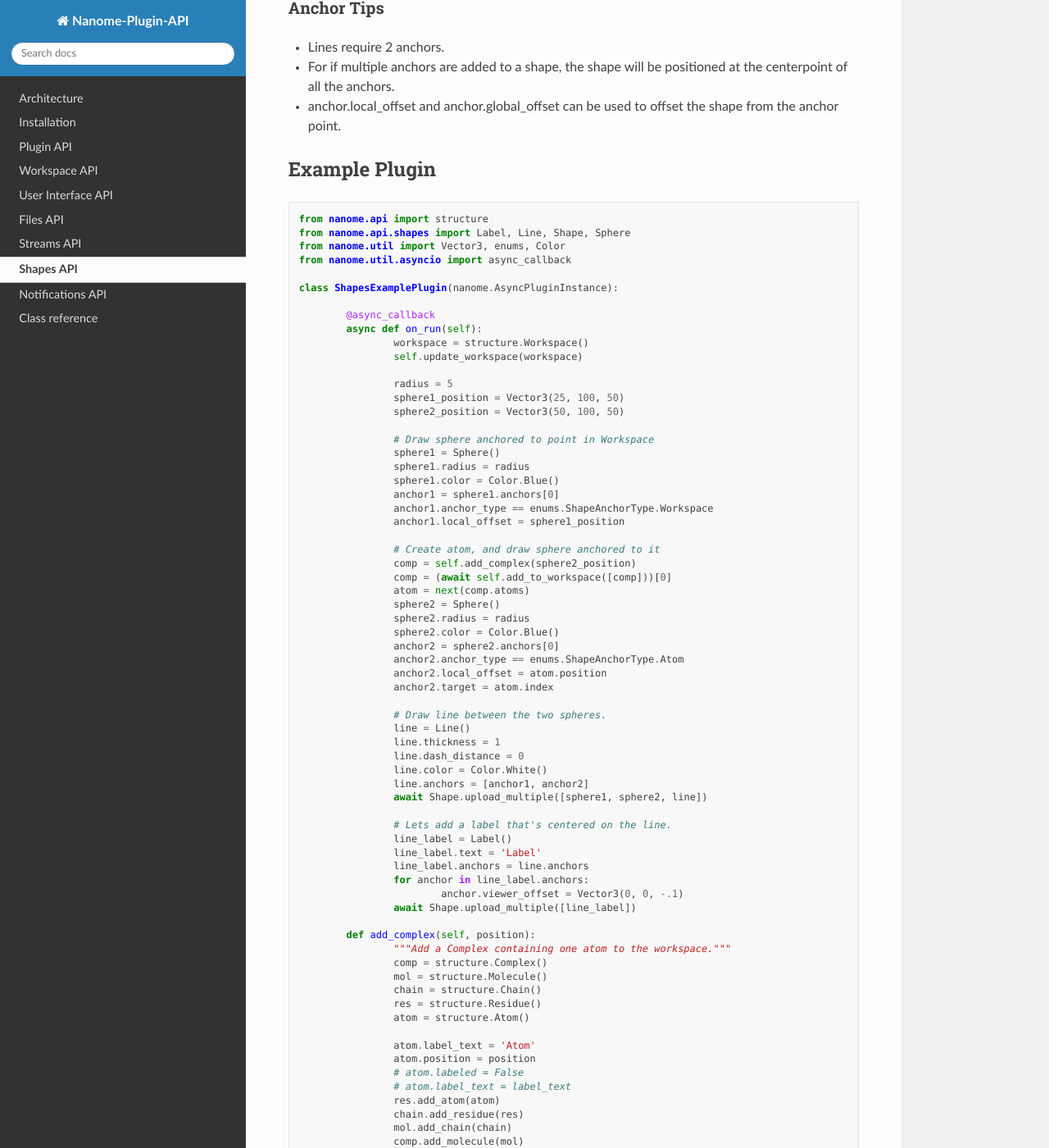
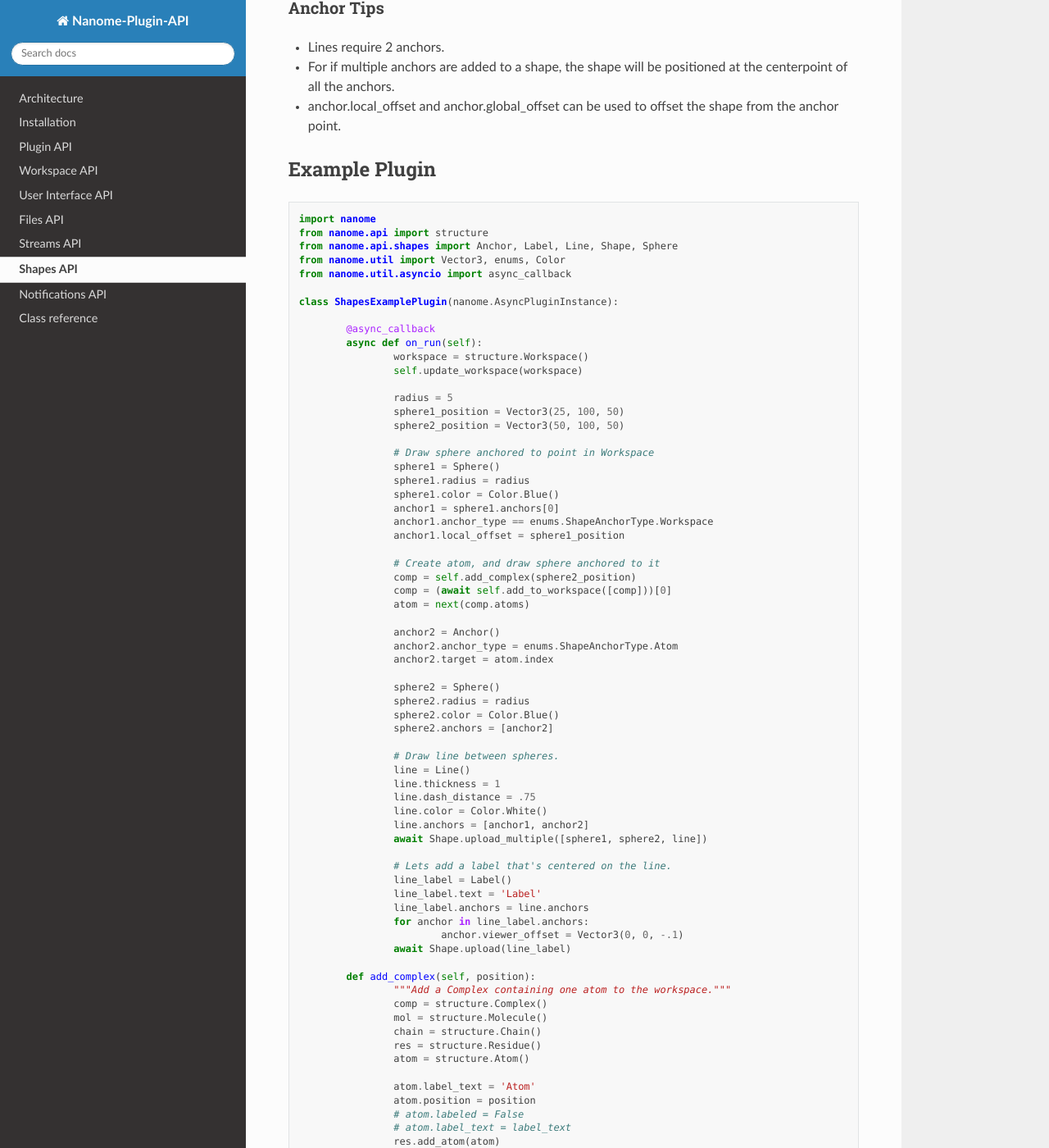
Before and after one commit to nanome-ai/nanome-lib, a Sphinx documentation site: the page built from doc/source/shapes.rst, in a window 1280 px wide and 1400 px high, scrolled down 1104 px. Shown: the whole window at 82% size. Built offline with Sphinx 7.4.7 and the Read the Docs theme 2.0.0, drawn with Linux system fonts in a browser that asks for light colours; pages that are not in the unit, such as notebooks, are missing from menus; some of the changed text lies outside the part shown.

Commit message:
make sure example plugin runs

```diff
--- a/doc/source/shapes.rst
+++ b/doc/source/shapes.rst
@@ -58,8 +59,9 @@ Example Plugin
 
 .. code-block:: python
 
+	import nanome
 	from nanome.api import structure
-	from nanome.api.shapes import Label, Line, Shape, Sphere
+	from nanome.api.shapes import Anchor, Label, Line, Shape, Sphere
 	from nanome.util import Vector3, enums, Color
 	from nanome.util.asyncio import async_callback
 
@@ -86,18 +88,20 @@ Example Plugin
 			comp = self.add_complex(sphere2_position)
 			comp = (await self.add_to_workspace([comp]))[0]
 			atom = next(comp.atoms)
+
+			anchor2 = Anchor()
+			anchor2.anchor_type = enums.ShapeAnchorType.Atom
+			anchor2.target = atom.index
+
 			sphere2 = Sphere()
 			sphere2.radius = radius
 			sphere2.color = Color.Blue()
-			anchor2 = sphere2.anchors[0]
-			anchor2.anchor_type == enums.ShapeAnchorType.Atom
-			anchor2.local_offset = atom.position
-			anchor2.target = atom.index
+			sphere2.anchors = [anchor2]
 
-			# Draw line between the two spheres.
+			# Draw line between spheres.
 			line = Line()
 			line.thickness = 1
-			line.dash_distance = 0
+			line.dash_distance = .75
 			line.color = Color.White()
 			line.anchors = [anchor1, anchor2]
 			await Shape.upload_multiple([sphere1, sphere2, line])
@@ -108,7 +112,7 @@ Example Plugin
 			line_label.anchors = line.anchors
 			for anchor in line_label.anchors:
 				anchor.viewer_offset = Vector3(0, 0, -.1)
-			await Shape.upload_multiple([line_label])
+			await Shape.upload(line_label)
 
 		def add_complex(self, position):
 			"""Add a Complex containing one atom to the workspace."""
```
Also changed, not shown: other parts of doc/source/shapes.rst (+2 -1 lines).
